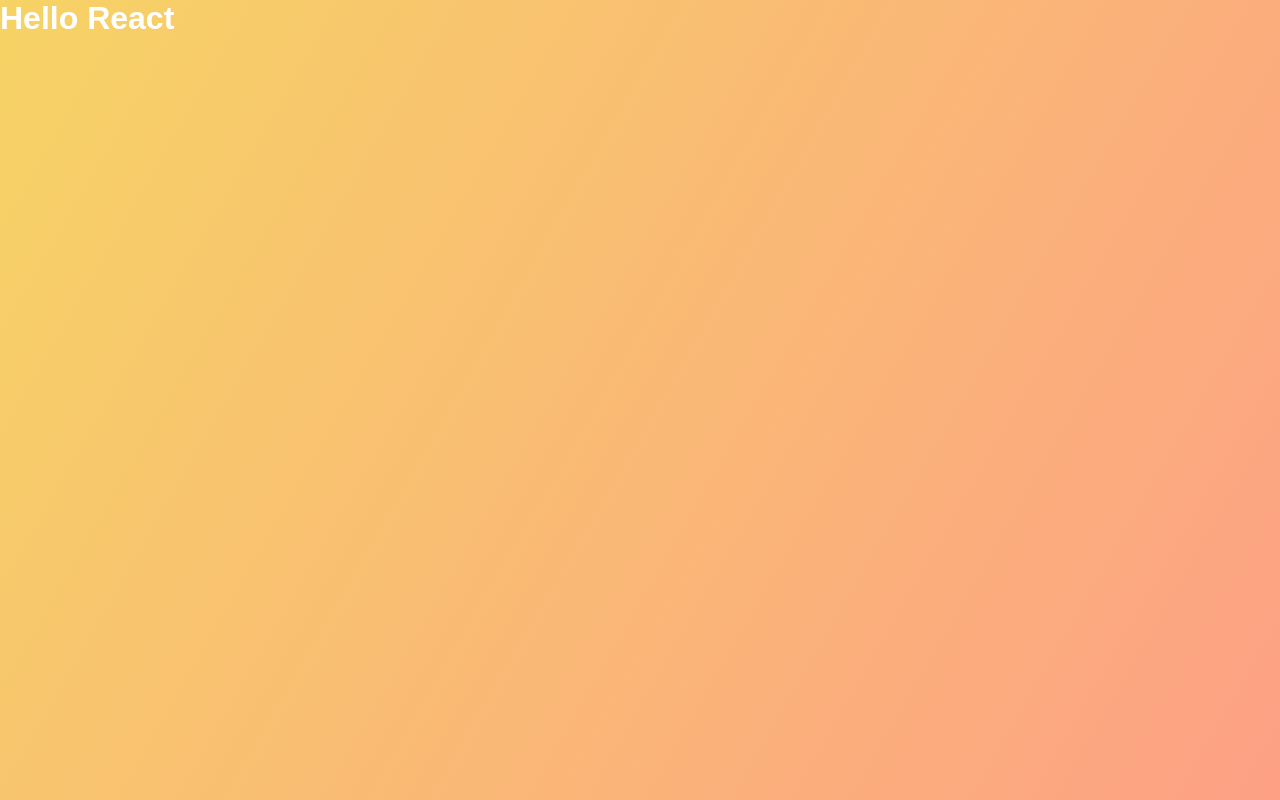
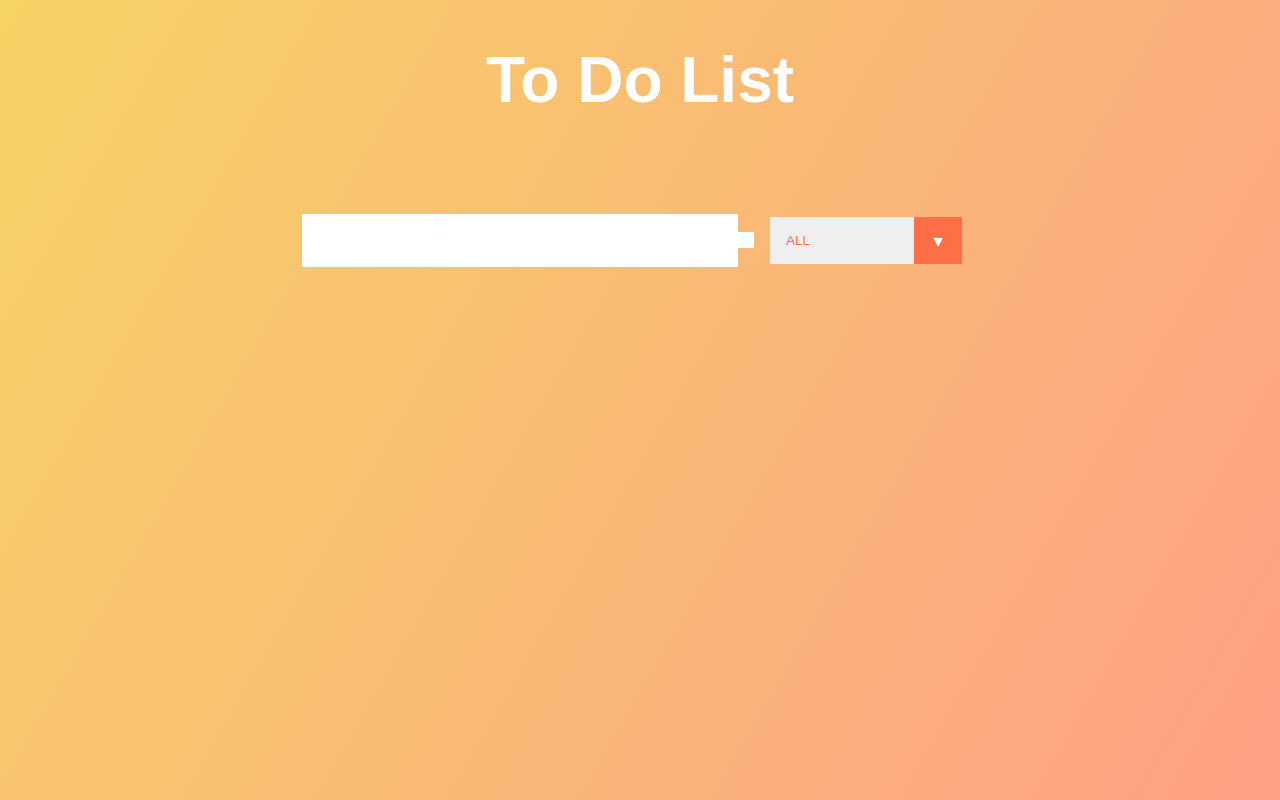
Before and after one commit to kevinjoseph97/ToDoList, a React (Create React App) app: page / in a window 1280 px wide. Built offline with nearby package versions, Linux system fonts and the light colour scheme.

Commit message:
adds form comp

```diff
--- a/src/App.js
+++ b/src/App.js
@@ -1,10 +1,13 @@
-
 import './App.css';
+import Form from './components/Form'
 
 function App() {
   return (
     <div className="App">
-      <h1>Hello React </h1>
+      <header>
+        <h1>To Do List</h1>
+      </header>
+      <Form/>
     </div>
   );
 }
--- /dev/null
+++ b/src/components/Form.js
@@ -0,0 +1,21 @@
+import React from 'react';
+
+const Form = () => {
+    return (
+        <form>
+            <input type="text" class="todo-input" />
+            <button class="todo-button" type="submit">
+                <i class="fas fa-plus-square"></i>
+            </button>
+            <div class="select">
+                <select name='todos' class="filter-todo">
+                    <option value="all">ALL</option>
+                    <option value="completed">COMPLETED</option>
+                    <option value="uncompleted">NOT COMPLETED</option>
+                </select>
+            </div>
+        </form>
+    )
+}
+
+export default Form
```
Also changed, not shown: src/components/TodoList.js (added).
